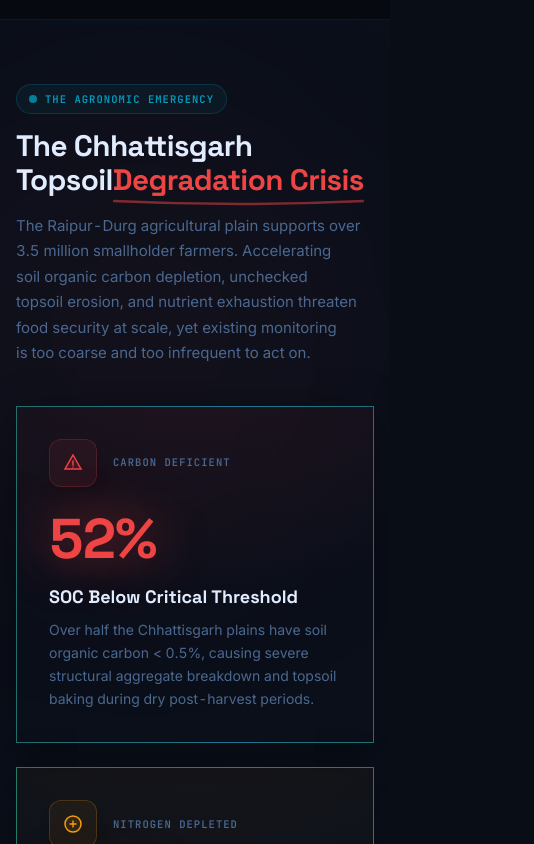
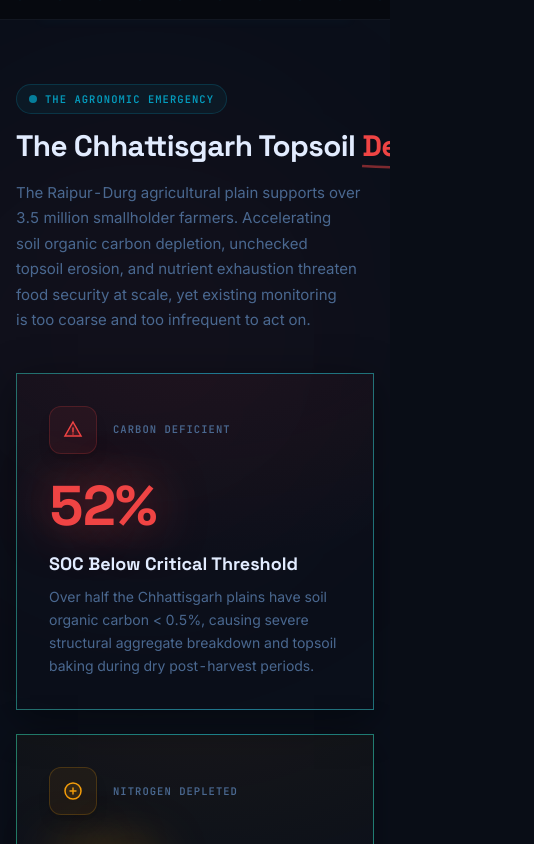
Before and after one commit to Sudheesh02/soilguard-cg, a Next.js app in the folder soilguard-nextjs/: page / in a window 390 px wide. Shown: the part 1780-2624 px from the top of the page, 534 px wide, since content can reach past the window. Built offline with nearby package versions, Linux system fonts and the light colour scheme.

Commit message:
style: format all section titles on single responsive lines without linebreaks

```diff
--- a/soilguard-nextjs/components/MethodologySection.tsx
+++ b/soilguard-nextjs/components/MethodologySection.tsx
@@ -59,9 +59,8 @@ export default function MethodologySection() {
         {/* Header */}
         <div className="max-w-3xl mb-16">
           <p className="eyebrow eyebrow-violet mb-4">Scientific Credibility</p>
-          <h2 className="section-title mb-5">
-            Methodology &amp; <br className="hidden md:block"/>
-            <span className="text-[#818cf8]"> Analytical Rigour</span>
+          <h2 className="section-title mb-5 whitespace-nowrap text-[clamp(1.5rem,3.5vw,2.5rem)]">
+            Methodology &amp; <span className="text-[#818cf8]">Analytical Rigour</span>
           </h2>
           <p className="section-body max-w-xl">
             Full transparency on feature engineering, model performance, thresholds, and the scientific assumptions underlying SoilGuard-CG.
--- a/soilguard-nextjs/components/ProblemSection.tsx
+++ b/soilguard-nextjs/components/ProblemSection.tsx
@@ -108,9 +108,8 @@ export default function ProblemSection() {
             <span className="w-2 h-2 rounded-full bg-[#00d4ff] animate-pulse" />
             <p className="eyebrow eyebrow-cyan mb-0">The Agronomic Emergency</p>
           </div>
-          <h2 className="section-title mb-4 text-balance">
-            The Chhattisgarh Topsoil<br className="hidden md:block" />
-            <span className="text-[#ef4444] relative">
+          <h2 className="section-title mb-4 whitespace-nowrap text-[clamp(1.5rem,3.5vw,2.5rem)]">
+            The Chhattisgarh Topsoil <span className="text-[#ef4444] relative inline-block">
                Degradation Crisis
                <svg className="absolute w-full h-3 -bottom-2 left-0 text-[#ef4444] opacity-50" viewBox="0 0 100 10" preserveAspectRatio="none">
                  <path d="M0 5 Q 50 10 100 5" stroke="currentColor" strokeWidth="2" fill="none"/>
--- a/soilguard-nextjs/components/RoadmapSection.tsx
+++ b/soilguard-nextjs/components/RoadmapSection.tsx
@@ -122,9 +122,8 @@ export default function RoadmapSection() {
         <div className="max-w-3xl mb-16 relative">
           <div className="absolute -left-10 top-0 w-[500px] h-[300px] bg-[#00d4ff] opacity-[0.02] rounded-full blur-[100px] pointer-events-none" />
           <p className="eyebrow eyebrow-cyan mb-4">Impact & Development Roadmap</p>
-          <h2 className="section-title mb-5">
-            From Pilot to<br className="hidden md:block"/>
-            <span className="text-[#00d4ff]"> State-Scale Intelligence</span>
+          <h2 className="section-title mb-5 whitespace-nowrap text-[clamp(1.5rem,3.5vw,2.5rem)]">
+            From Pilot to <span className="text-[#00d4ff]">State-Scale Intelligence</span>
           </h2>
           <p className="section-body max-w-xl text-balance">
             SoilGuard-CG v1.0 demonstrates technical feasibility for satellite-driven soil risk mapping at district scale. The roadmap targets full Chhattisgarh coverage and integration with national agricultural monitoring programmes.
--- a/soilguard-nextjs/components/TerminalSection.tsx
+++ b/soilguard-nextjs/components/TerminalSection.tsx
@@ -66,9 +66,8 @@ export default function TerminalSection() {
         <div className="flex flex-col md:flex-row md:items-end justify-between gap-6 mb-10">
           <div className="max-w-2xl">
             <p className="eyebrow eyebrow-emerald mb-3">Terminal-Native Reproducibility</p>
-            <h2 className="section-title mb-4">
-              Single Command.<br className="hidden md:block"/>
-              <span className="text-[#10b981]"> Full Pipeline. Offline.</span>
+            <h2 className="section-title mb-4 whitespace-nowrap text-[clamp(1.4rem,3vw,2.4rem)]">
+              Single Command. <span className="text-[#10b981]">Full Pipeline. Offline.</span>
             </h2>
             <p className="section-body">
               The entire SoilGuard-CG pipeline (data loading, spectral index computation, ML training, risk mapping, zonal analytics, and executive report generation) executes from a single terminal command in ~41 seconds with zero internet connectivity.
```
